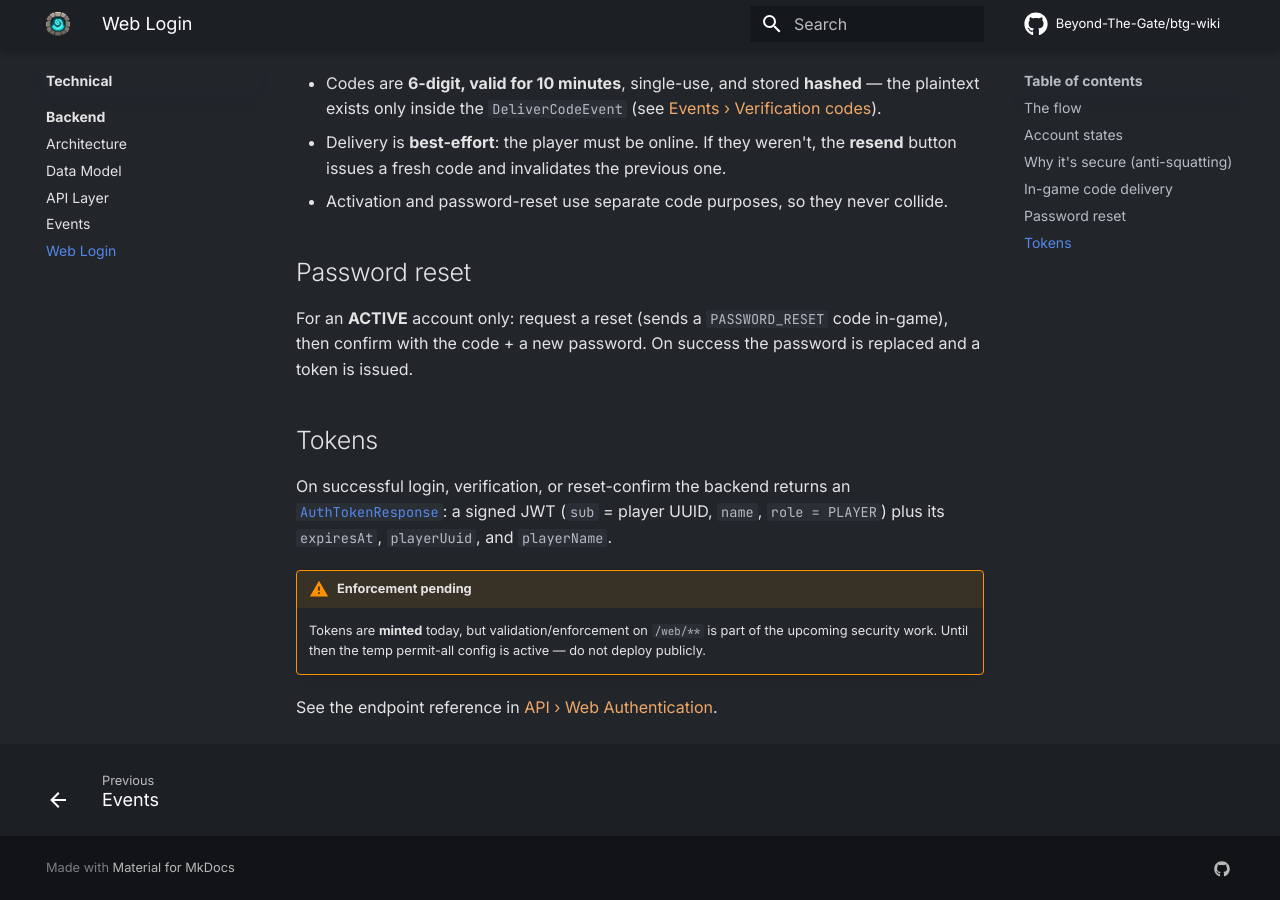
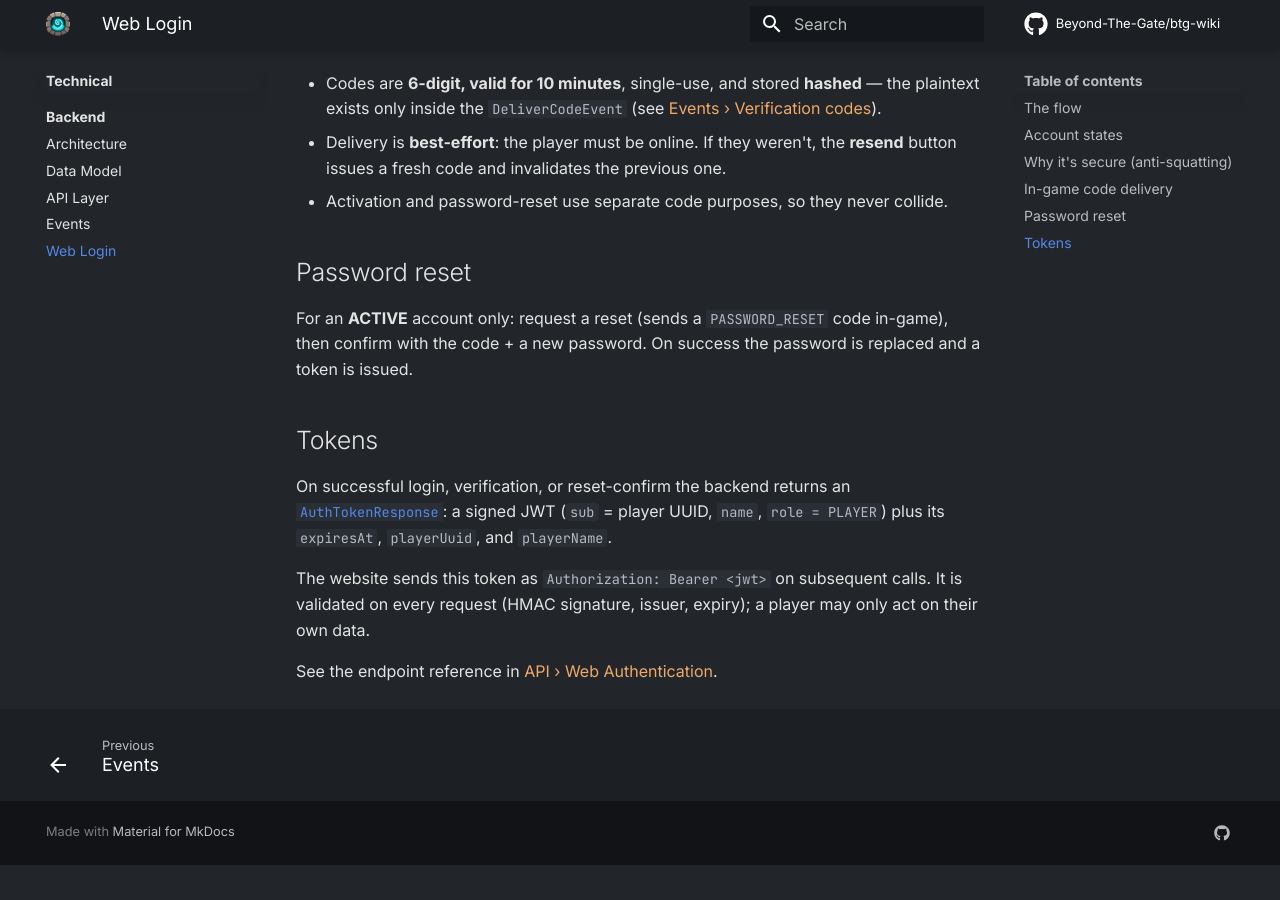
Before and after one commit to Beyond-The-Gate/btg-wiki, an MkDocs documentation site: the page built from docs/technical/backend/auth.md, in a window 1280 px wide and 900 px high, scrolled down 2850 px. Built offline with MkDocs 1.6.1 and Material for MkDocs 9.7.7, drawn with Linux system fonts in a browser that asks for light colours; comment, search, counter and statistics services are not loaded; after the commit the page ends 3715 px from its top, so only the background shows below that.

Commit message:
Update token handling information in auth documentation
Removed warning about token enforcement and clarified token usage.

```diff
--- a/docs/technical/backend/auth.md
+++ b/docs/technical/backend/auth.md
@@ -83,7 +83,6 @@ For an **ACTIVE** account only: request a reset (sends a `PASSWORD_RESET` code i
 
 On successful login, verification, or reset-confirm the backend returns an [`AuthTokenResponse`](api.md#authtokenresponse): a signed JWT (`sub` = player UUID, `name`, `role = PLAYER`) plus its `expiresAt`, `playerUuid`, and `playerName`.
 
-!!! warning "Enforcement pending"
-    Tokens are **minted** today, but validation/enforcement on `/web/**` is part of the upcoming security work. Until then the temp permit-all config is active — do not deploy publicly.
+The website sends this token as `Authorization: Bearer <jwt>` on subsequent calls. It is validated on every request (HMAC signature, issuer, expiry); a player may only act on their own data.
 
 See the endpoint reference in [API › Web Authentication](api.md#web-authentication).
```
